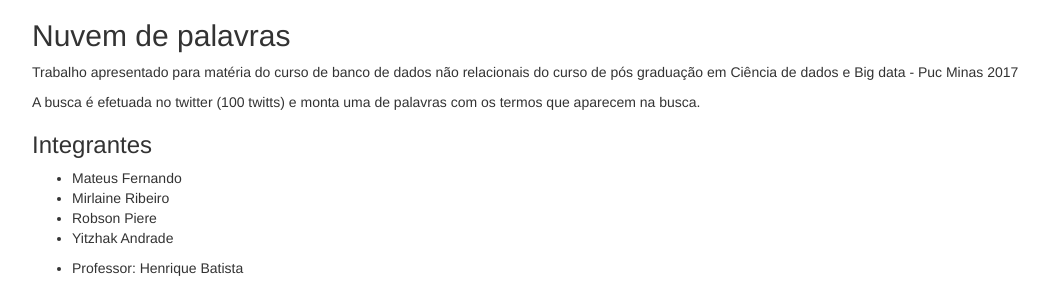
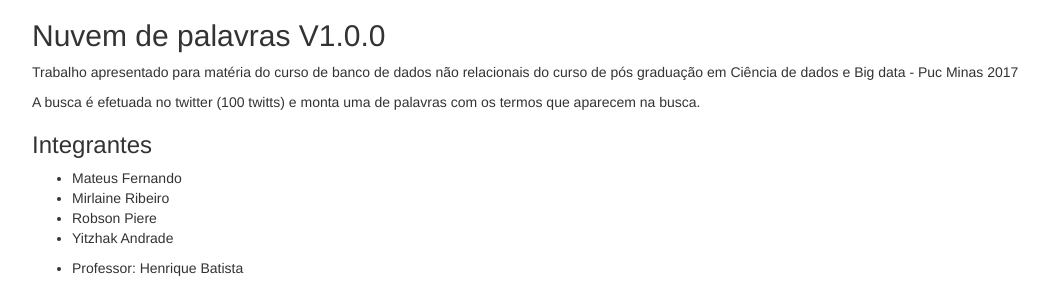
Before and after one commit to robsonpiere/nuvemdepalavras, a Flask app: page /sobre in a window 1280 px wide. Shown: the part 51-351 px from the top of the page, without its empty margins (38-1086 px from the left). Run offline with Flask 2, Linux system fonts and the light colour scheme; some libraries are stand-ins or nearby versions.

Commit message:
Update sobre.html

```diff
--- a/templates/sobre.html
+++ b/templates/sobre.html
@@ -3,7 +3,7 @@
 
 {% block content %}
 
-<h2>Nuvem de palavras</h2>
+<h2>Nuvem de palavras V1.0.0</h2>
 
 <p>Trabalho apresentado para matéria do curso de banco de dados não relacionais do curso de pós graduação em Ciência de dados e Big data - Puc Minas 2017</p>
 
```
